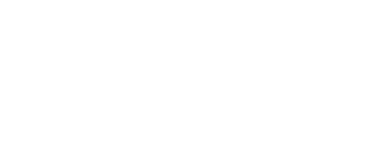
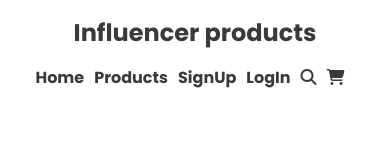
Before and after one commit to Ishtiak007/Influencer-Gear-webpage, a plain HTML site: page index.html in a window 390 px wide. Drawn offline with Linux system fonts and the light colour scheme.

Commit message:
Navbar added with responsive part

```diff
--- a/index.html
+++ b/index.html
@@ -5,6 +5,43 @@
     <meta name="viewport" content="width=device-width, initial-scale=1.0" />
     <title>Influencer-Gear</title>
     <link rel="stylesheet" href="style.css" />
+    <!-- google font -->
+    <link rel="preconnect" href="https://fonts.googleapis.com" />
+    <link rel="preconnect" href="https://fonts.gstatic.com" crossorigin />
+    <link
+      href="https://fonts.googleapis.com/css2?family=Poppins:wght@400;700&display=swap"
+      rel="stylesheet"
+    />
+    <!-- font awesome cdn -->
+    <link
+      rel="stylesheet"
+      href="https://cdnjs.cloudflare.com/ajax/libs/font-awesome/6.4.0/css/all.min.css"
+      integrity="sha512-iecdLmaskl7CVkqkXNQ/ZH/XLlvWZOJyj7Yy7tcenmpD1ypASozpmT/E0iPtmFIB46ZmdtAc9eNBvH0H/ZpiBw=="
+      crossorigin="anonymous"
+      referrerpolicy="no-referrer"
+    />
   </head>
-  <body></body>
+  <body>
+    <header>
+      <nav class="navbar">
+        <div class="nav-logo">
+          <h2 class="navLogo">Influencer products</h2>
+        </div>
+        <div class="manubar">
+          <li><a href="">Home</a></li>
+          <li><a href="">Products</a></li>
+          <li><a href="">SignUp</a></li>
+          <li><a href="">LogIn</a></li>
+          <li>
+            <a href=""><i class="fa-solid fa-magnifying-glass"></i></a>
+          </li>
+          <li>
+            <a href=""><i class="fa-solid fa-cart-shopping"></i></a>
+          </li>
+        </div>
+      </nav>
+    </header>
+    <main></main>
+    <footer></footer>
+  </body>
 </html>
--- a/style.css
+++ b/style.css
@@ -0,0 +1,50 @@
+body {
+  font-family: "Poppins", sans-serif;
+}
+html {
+  overflow-y: hidden;
+}
+* {
+  box-sizing: border-box;
+  margin: 0;
+  padding: 0;
+  list-style: none;
+  text-decoration: none;
+}
+.navLogo {
+  color: #3a3a3a;
+  font-family: Poppins;
+  font-size: 24px;
+  font-weight: 700;
+}
+.navbar {
+  display: flex;
+  align-items: center;
+  justify-content: space-between;
+  padding: 67px 100px;
+}
+.manubar {
+  display: flex;
+}
+.manubar li a {
+  margin-right: 34px;
+  color: #3a3a3a;
+  font-family: Poppins;
+  font-size: 16px;
+  font-style: normal;
+  font-weight: 600;
+  line-height: normal;
+}
+/* responsive part */
+@media screen and (max-width: 576px) {
+  .navbar {
+    flex-direction: column;
+    padding: 15px;
+  }
+  .manubar li a {
+    margin-right: 10px;
+  }
+  .manubar {
+    margin-top: 15px;
+  }
+}
```
